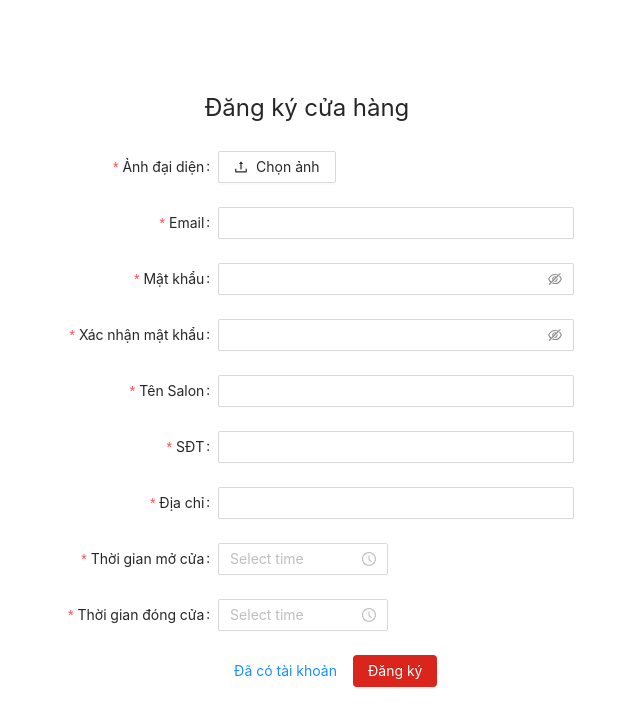
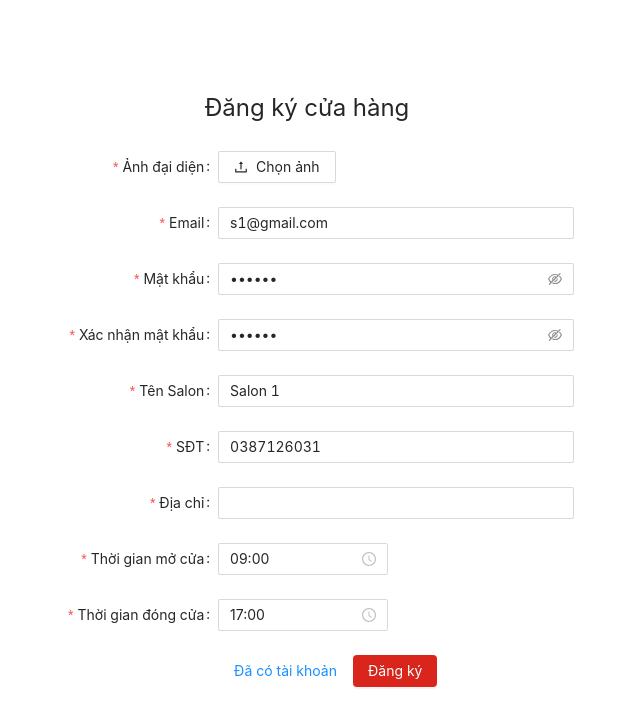
Before and after one commit to quangtuan28200/admin_sf, a React (Create React App) app: page /register in a window 1280 px wide. Shown: the top 726 px of the page, without its empty margins (333-973 px from the left). Built offline with nearby package versions, Linux system fonts and the light colour scheme; no server answers.

Commit message:
fix register salon bookingCount -done

```diff
--- a/src/components/auth/Register.js
+++ b/src/components/auth/Register.js
@@ -26,14 +26,14 @@ export default function Register() {
     // Local state
     const [registerForm, setRegisterForm] = useState({
         image: null,
-        email: "",
-        password: "",
-        confirmPassword: "",
-        phone: "",
-        name: "",
+        email: "s1@gmail.com",
+        password: "123123",
+        confirmPassword: "123123",
+        phone: "0387126031",
+        name: "Salon 1",
         address: "",
-        timeOpen: "",
-        timeClose: "",
+        timeOpen: "09:00",
+        timeClose: "17:00",
     });
 
     const [image, setImage] = useState(null);
@@ -90,8 +90,9 @@ export default function Register() {
                     },
                     timeOpen: registerForm.timeOpen,
                     timeClose: registerForm.timeClose,
-                    star: 0,
-                    rateCount: 0,
+                    star: 5,
+                    rateCount: 1,
+                    bookingCount: 0,
                 });
 
                 setIsLoading(false);
@@ -282,7 +283,13 @@ export default function Register() {
                         name="basic"
                         labelCol={{ span: 8 }}
                         wrapperCol={{ span: 16 }}
-                        initialValues={{ remember: true }}
+                        initialValues={{
+                            email: email,
+                            password: password,
+                            confirmPassword: confirmPassword,
+                            phone: phone,
+                            name: name,
+                        }}
                         autoComplete="off"
                         onFinish={handleRegister}
                     >
@@ -409,7 +416,7 @@ export default function Register() {
                                     message: "Vui lòng chọn thời gian mở cửa",
                                 },
                             ]}
-                            // initialValue={moment("13:30:56", "HH:mm:ss")}
+                            initialValue={moment("9:00", "HH:mm")}
                         >
                             <TimePicker
                                 format={"HH:mm"}
@@ -433,7 +440,7 @@ export default function Register() {
                                     message: "Vui lòng chọn thời gian đóng cửa",
                                 },
                             ]}
-                            // initialValue={moment("13:30:56", "HH:mm:ss")}
+                            initialValue={moment("17:00", "HH:mm")}
                         >
                             <TimePicker
                                 format={"HH:mm"}
--- a/src/components/content/Statistic.js
+++ b/src/components/content/Statistic.js
@@ -356,7 +356,7 @@ function StatisticScreen({ salon }) {
                         <Col span={6}>
                             <Statistic
                                 title="Nhận xét"
-                                value={salon.rateCount}
+                                value={salon.rateCount - 1}
                             />
                         </Col>
                         <Col span={6}>
```
